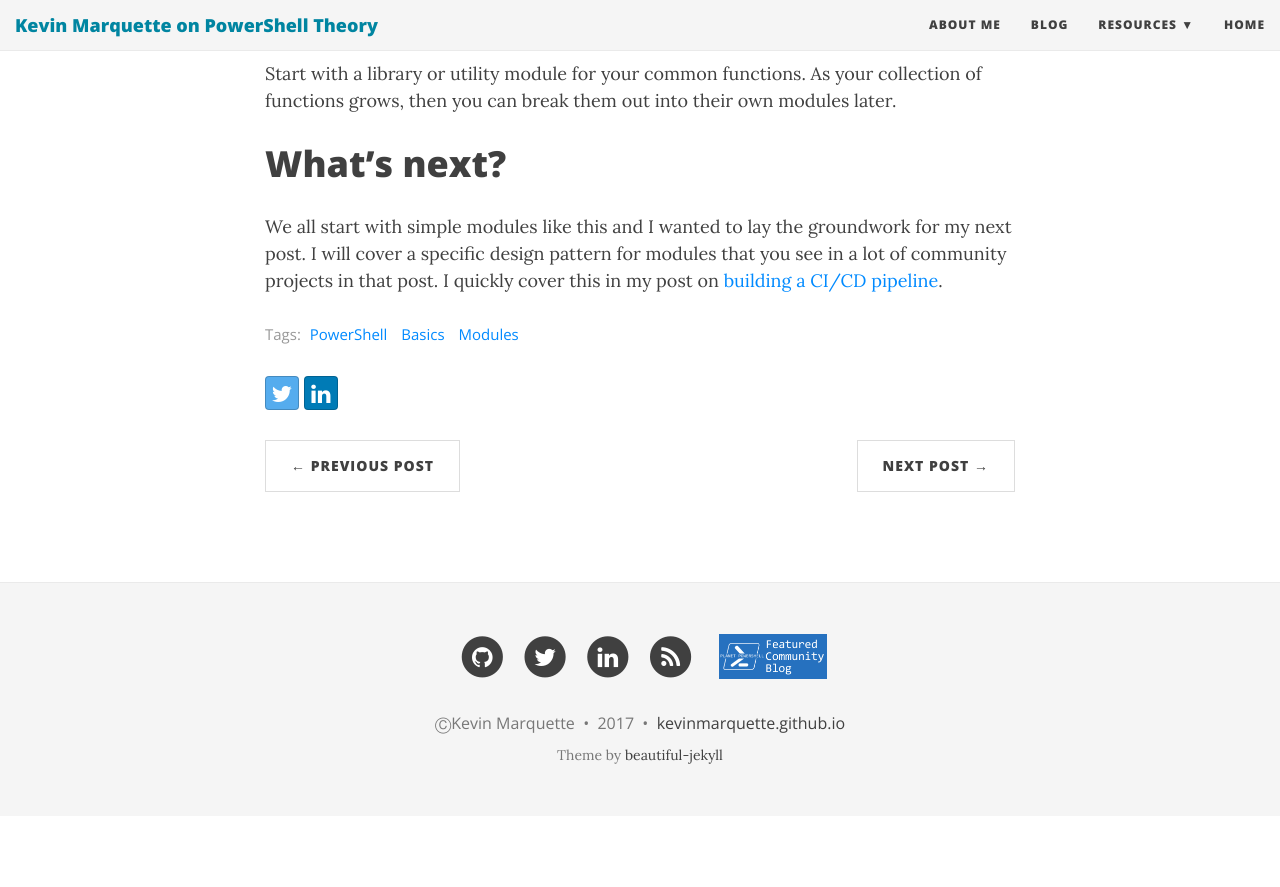
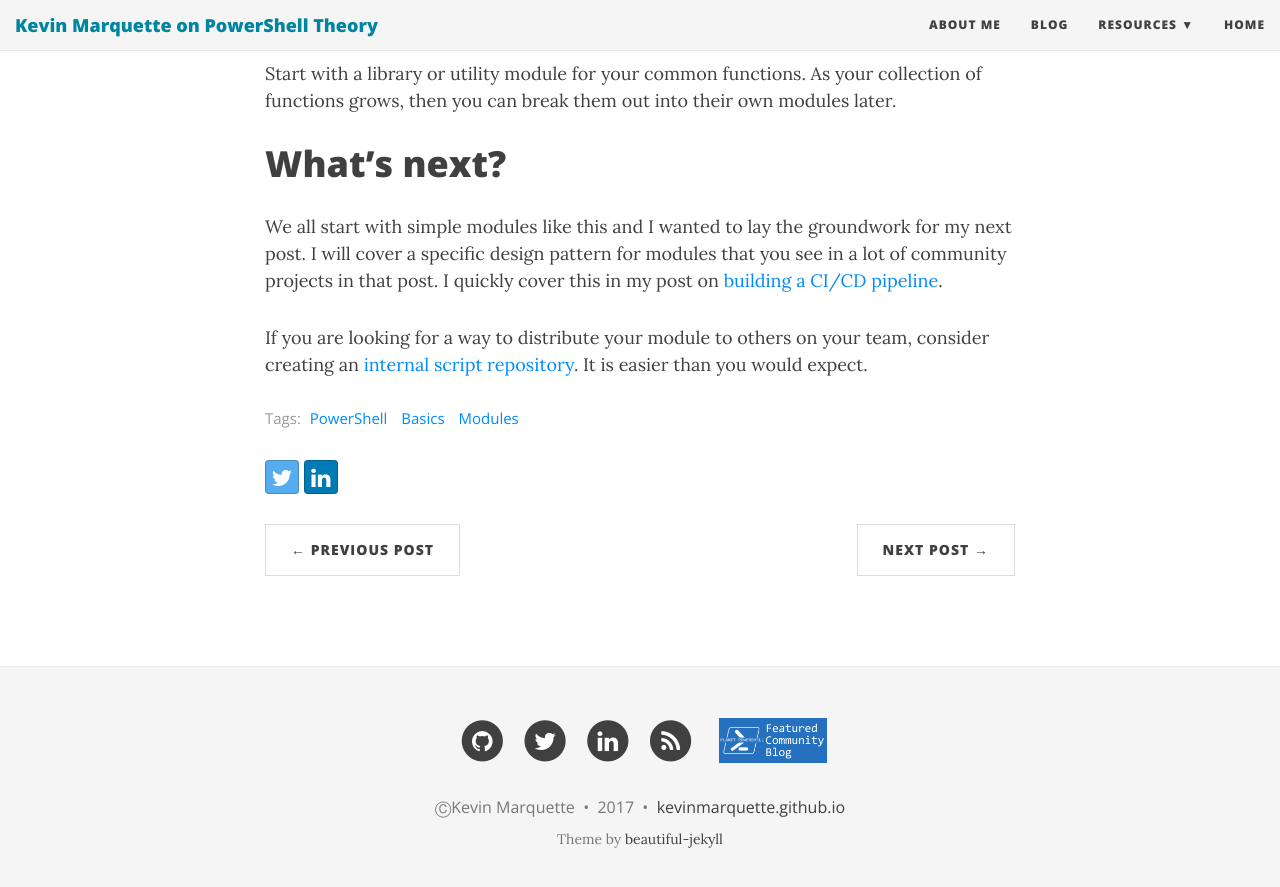
Before and after one commit to KevinMarquette/kevinmarquette.github.io, a Jekyll site: the page built from _posts/2017-05-27-Powershell-module-building-basics.md, in a window 1280 px wide and 900 px high, scrolled down 8003 px. Shown: the top 887 px of the window. Built offline with Jekyll 4.4.1, drawn with Linux system fonts in a browser that asks for light colours; nearby versions of some CDN libraries; before the commit the page ends 8819 px from its top, so only the background shows below that.

Commit message:
cross post promotion

```diff
--- a/_posts/2017-05-27-Powershell-module-building-basics.md
+++ b/_posts/2017-05-27-Powershell-module-building-basics.md
@@ -221,4 +221,6 @@ Start with a library or utility module for your common functions. As your collec
 
 # What's next?
 
-We all start with simple modules like this and I wanted to lay the groundwork for my next post. I will cover a specific design pattern for modules that you see in a lot of community projects in that post. I quickly cover this in my post on [building a CI/CD pipeline](/2017-01-21-powershell-module-continious-delivery-pipeline/?utm_source=blog&utm_medium=blog&utm_content=body).
+We all start with simple modules like this and I wanted to lay the groundwork for my next post. I will cover a specific design pattern for modules that you see in a lot of community projects in that post. I quickly cover this in my post on [building a CI/CD pipeline](/2017-01-21-powershell-module-continious-delivery-pipeline/?utm_source=blog&utm_medium=blog&utm_content=body&utm_content=module).
+
+If you are looking for a way to distribute your module to others on your team, consider creating an [internal script repository](http://kevinmarquette.github.io/2017-05-30-Powershell-your-first-PSScript-repository/?utm_source=blog&utm_medium=blog&utm_content=module). It is easier than you would expect.
```
